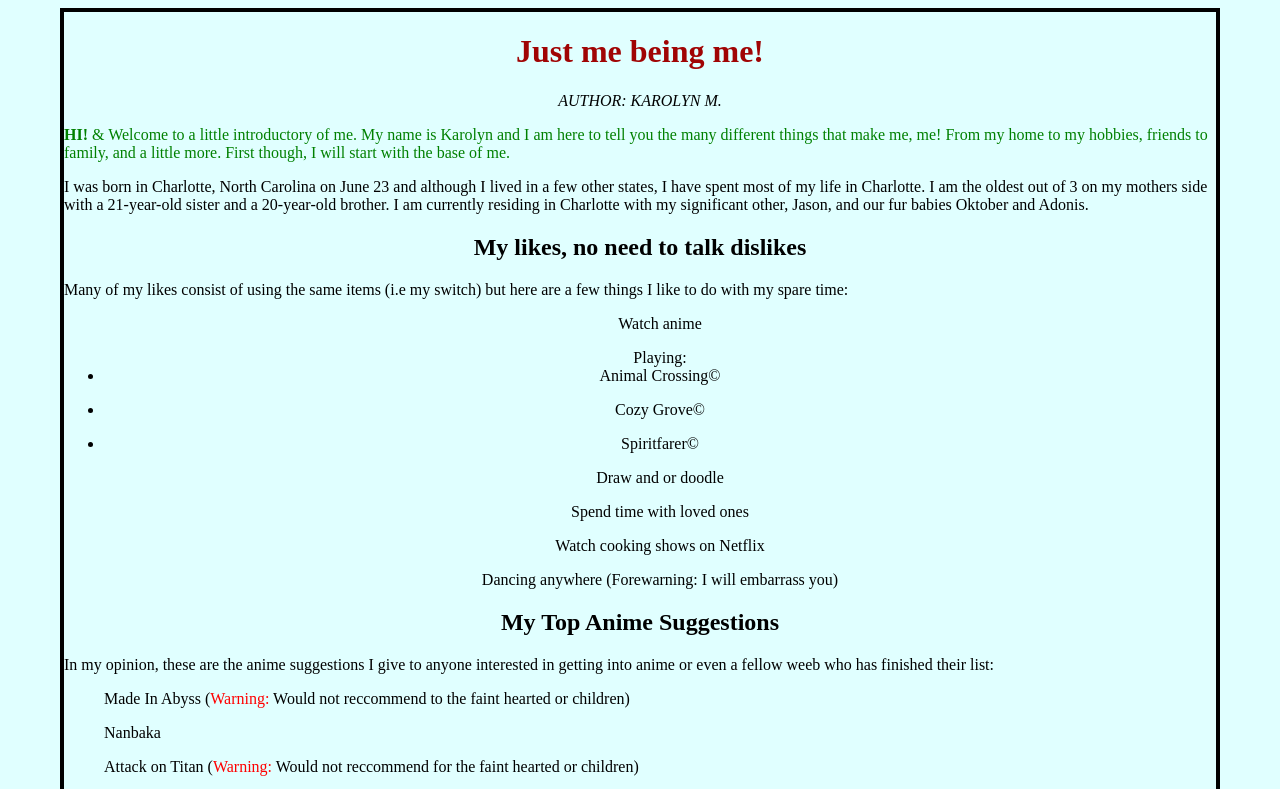
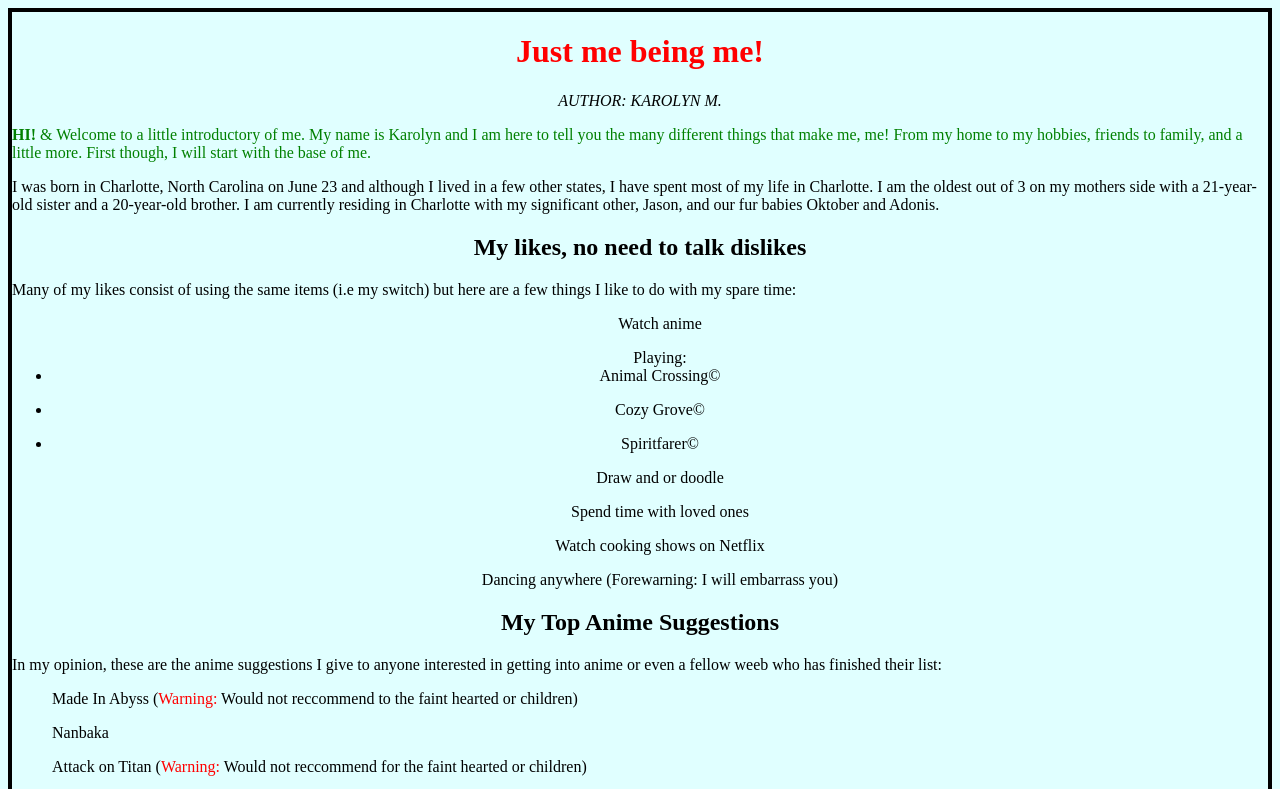
Before and after one commit to CLT-Codecamp-Nov-21/js-assignment-4-html-me-something-KarolynMorrow, a website: page index.html in a window 1280 px wide. Shown: the top 789 px of the page. Drawn offline with Linux system fonts and the light colour scheme.

Commit message:
Updating requirements for auto testing

```diff
--- a/styles.css
+++ b/styles.css
@@ -1,7 +1,7 @@
 /* Write your CSS here! */
 #mainHeading {
     text-align: center;
-    color: rgb(160, 4, 4);
+    color: red
 
 }
 
@@ -17,7 +17,7 @@ header {
 
 body {
     background-color: lightcyan;
-    margin: 8px 60px;
+    margin: 8px, 60px;
     border: 4px solid black;
 
 }
```
